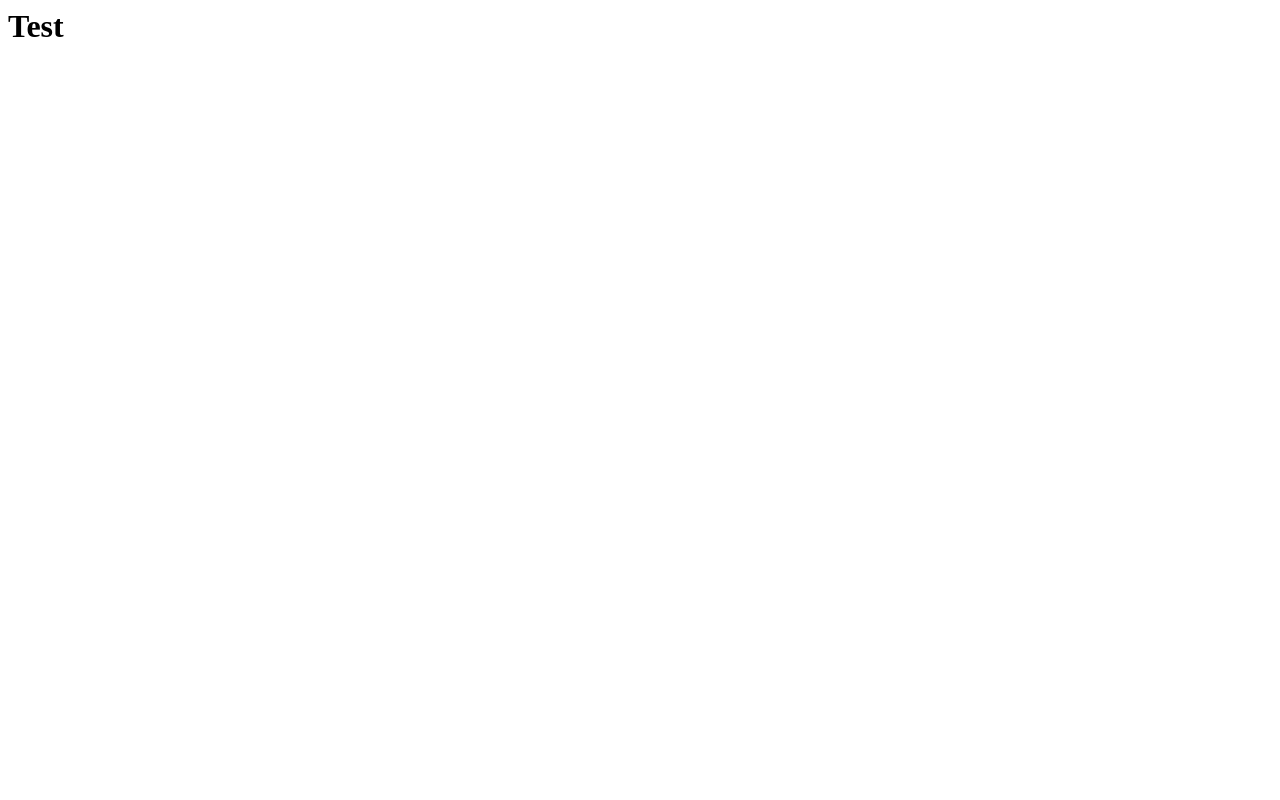
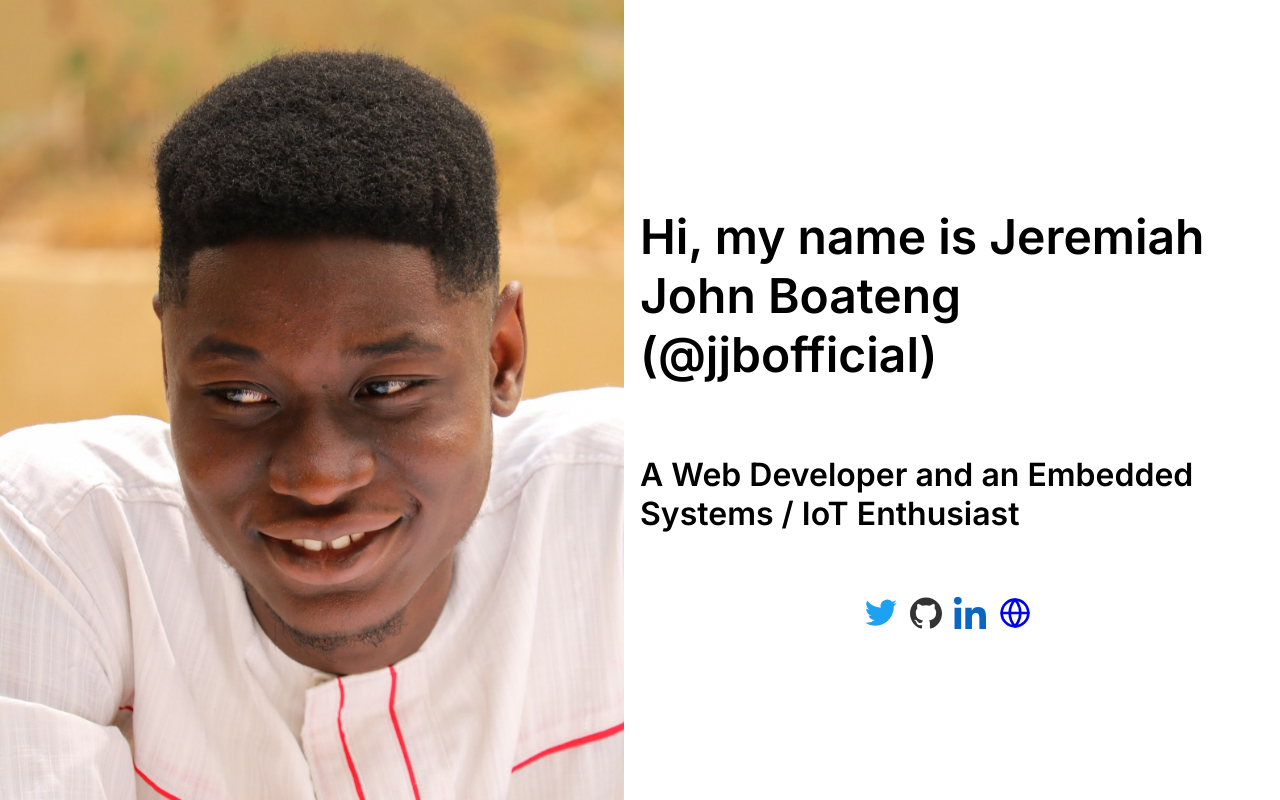
Before and after one commit to jjbofficial/jjbofficial.github.io, a plain HTML site: page index.html in a window 1280 px wide. Drawn offline with Linux system fonts and the light colour scheme.

Commit message:
Update site content

```diff
--- a/index.html
+++ b/index.html
@@ -1 +1,77 @@
-<h1>Test </h1>
+<!DOCTYPE html>
+<html lang="en">
+
+<head>
+    <meta charset="UTF-8">
+    <meta http-equiv="X-UA-Compatible" content="IE=edge">
+    <meta name="viewport" content="width=device-width, initial-scale=1.0">
+    <title>Jeremiah John Boateng (@jjbofficial)</title>
+    <link rel="stylesheet" href="style.css">
+
+    <meta name="keywords" content="web developer, web developers in ghana, embedded system developer, jjboffical, embedded systems ghana">
+
+    <meta property="og:title" content="Jeremiah John Boateng (@jjbofficial)" />
+    <meta property="og:url" content="https://jjbofficial.com" />
+    <meta property="og:type" content="website" />
+    <meta property="og:image" content="https://jjbofficial.com/me.jpg" />
+
+</head>
+
+<body>
+    <main>
+        <section class="photo">
+
+        </section>
+        <section class="details">
+            <h1 class="heading"> Hi, my name is Jeremiah John Boateng (@jjbofficial) </h1>
+            <h3 class="sub-heading">A Web Developer and an Embedded Systems / IoT Enthusiast</h3>
+
+            <div class="socials">
+                <a href="https://twitter.com/jjb_official">
+                    <!-- https://feathericons.dev/?search=twitter&iconset=brands -->
+                    <svg xmlns="http://www.w3.org/2000/svg" viewBox="0 0 24 24" class="main-grid-item-icon" fill="none">
+                        <path
+                            d="M7.548 21.501c9.056 0 14.01-7.503 14.01-14.01 0-.213 0-.425-.015-.636A10.02 10.02 0 0 0 24 4.305a9.815 9.815 0 0 1-2.828.775 4.94 4.94 0 0 0 2.165-2.723 9.865 9.865 0 0 1-3.127 1.195 4.929 4.929 0 0 0-8.391 4.491A13.98 13.98 0 0 1 1.67 2.898a4.928 4.928 0 0 0 1.525 6.573A4.88 4.88 0 0 1 .96 8.855v.063a4.926 4.926 0 0 0 3.95 4.826 4.914 4.914 0 0 1-2.223.085 4.93 4.93 0 0 0 4.6 3.42A9.88 9.88 0 0 1 0 19.288a13.941 13.941 0 0 0 7.548 2.208"
+                            fill="#1DA1F2" />
+                    </svg>
+
+                </a>
+
+                <a href="https://github.com/jjbofficial">
+                    <!-- https://feathericons.dev/?search=github&iconset=brands -->
+                    <svg xmlns="http://www.w3.org/2000/svg" viewBox="0 0 24 24" class="main-grid-item-icon" fill="none">
+                        <path
+                            d="M12 .297c-6.63 0-12 5.373-12 12 0 5.303 3.438 9.8 8.205 11.385.6.113.82-.258.82-.577 0-.285-.01-1.04-.015-2.04-3.338.724-4.042-1.61-4.042-1.61C4.422 18.07 3.633 17.7 3.633 17.7c-1.087-.744.084-.729.084-.729 1.205.084 1.838 1.236 1.838 1.236 1.07 1.835 2.809 1.305 3.495.998.108-.776.417-1.305.76-1.605-2.665-.3-5.466-1.332-5.466-5.93 0-1.31.465-2.38 1.235-3.22-.135-.303-.54-1.523.105-3.176 0 0 1.005-.322 3.3 1.23.96-.267 1.98-.399 3-.405 1.02.006 2.04.138 3 .405 2.28-1.552 3.285-1.23 3.285-1.23.645 1.653.24 2.873.12 3.176.765.84 1.23 1.91 1.23 3.22 0 4.61-2.805 5.625-5.475 5.92.42.36.81 1.096.81 2.22 0 1.606-.015 2.896-.015 3.286 0 .315.21.69.825.57C20.565 22.092 24 17.592 24 12.297c0-6.627-5.373-12-12-12"
+                            fill="#333" />
+                    </svg>
+
+                </a>
+
+                <a href="https://www.linkedin.com/in/jeremiah-john-b-43109413b/">
+                    <!-- https://feathericons.dev/?search=linkedin&iconset=brands -->
+                    <svg xmlns="http://www.w3.org/2000/svg" viewBox="0 0 24 24" class="main-grid-item-icon" fill="none">
+                        <path
+                            d="M5.372 24H.396V7.976h4.976V24ZM2.882 5.79C1.29 5.79 0 4.474 0 2.883a2.882 2.882 0 1 1 5.763 0c0 1.59-1.29 2.909-2.881 2.909ZM23.995 24H19.03v-7.8c0-1.86-.038-4.243-2.587-4.243-2.587 0-2.984 2.02-2.984 4.109V24H8.49V7.976h4.772v2.186h.07c.664-1.259 2.287-2.587 4.708-2.587 5.035 0 5.961 3.316 5.961 7.623V24h-.005Z"
+                            fill="#0A66C2" />
+                    </svg>
+
+                </a>
+
+                <a href="https://blog.jjbofficial.com">
+                    <!-- https://feathericons.dev/?search=globe&iconset=feather -->
+                    <svg xmlns="http://www.w3.org/2000/svg" viewBox="0 0 24 24" class="main-grid-item-icon" fill="none"
+                        stroke="currentColor" stroke-linecap="round" stroke-linejoin="round" stroke-width="2">
+                        <circle cx="12" cy="12" r="10" />
+                        <line x1="2" x2="22" y1="12" y2="12" />
+                        <path
+                            d="M12 2a15.3 15.3 0 0 1 4 10 15.3 15.3 0 0 1-4 10 15.3 15.3 0 0 1-4-10 15.3 15.3 0 0 1 4-10z" />
+                    </svg>
+
+                </a>
+            </div>
+
+        </section>
+    </main>
+</body>
+
+</html>
--- /dev/null
+++ b/style.css
@@ -0,0 +1,82 @@
+@import url(https://fonts.bunny.net/css?family=inter:300,600);
+
+html, body {
+    margin: 0;
+    padding: 0;
+    font-family: 'Inter', sans-serif;
+    font-size: 16px;
+}
+
+main {
+    min-height: 100vh;
+    display: flex;
+}
+
+section {
+    width: 50%;
+}
+
+.photo {
+    background-image: url(./me.jpg);
+    background-size: cover;
+}
+
+img {
+    width: 100%;
+}
+
+.details {
+    display: flex;
+    justify-content: center;
+    flex-direction: column;
+    padding: 1rem;
+}
+
+.heading {
+    font-size: 3rem;
+}
+
+.sub-heading {
+    font-size: 2rem;
+}
+
+.socials {
+    text-align: center;
+    margin-top: 2rem;
+}
+
+.socials a {
+    display: inline-block;
+    margin-right: 0.5rem;
+}
+
+.socials svg {
+    width: 32px;
+    height: 32px;
+}
+
+@media (max-width: 1200px) {
+    .photo {
+        background-position: center;
+    }
+}
+
+@media (max-width: 1024px) {
+    .photo {
+        display: none;
+    }
+
+    /* main {
+        display: block;
+    } */
+
+    .details {
+        min-height: 100vh;
+        width: 100%;
+        background-image:  linear-gradient(120deg, rgba(43,43,43,1) 0%, rgba(210,210,210,0.3) 100%), url(./me.jpg);
+        background-position: center;
+        background-size: cover;
+        color: #eee;
+        text-align: center;
+    }
+}
```
Also changed, not shown: me.jpg (added).
